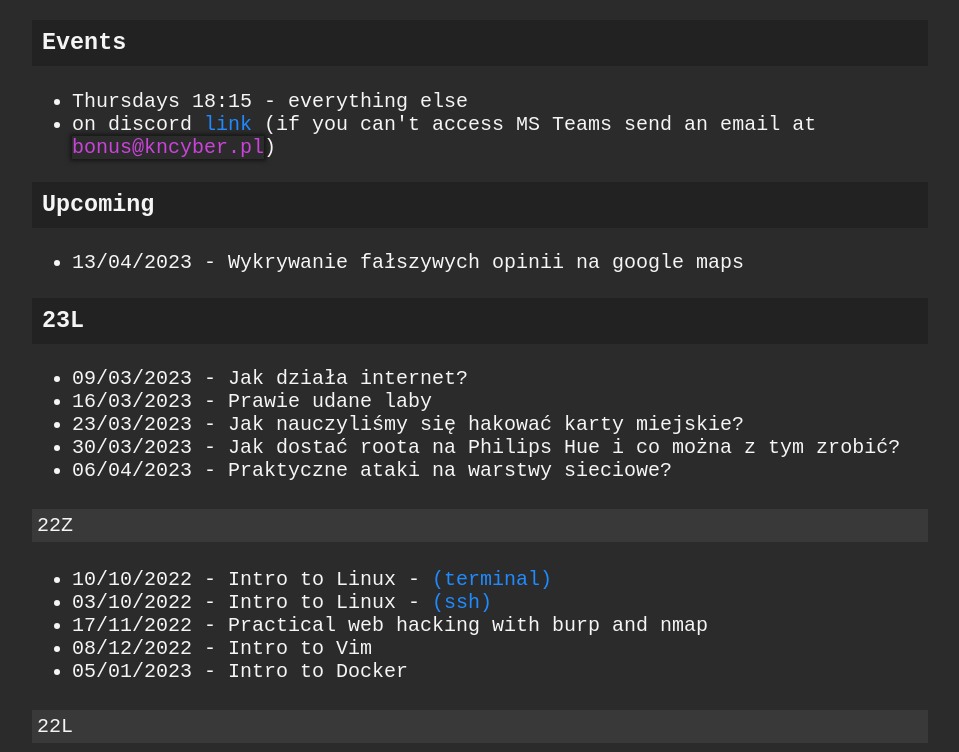
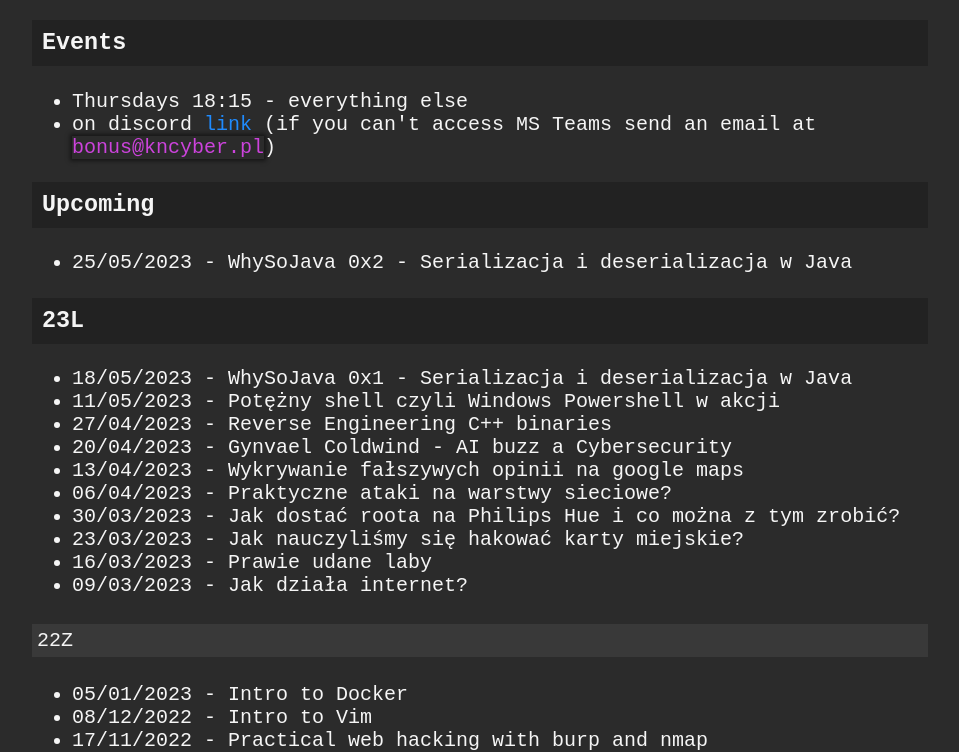
Before and after one commit to KNCyber/kncyber.pl, an Eleventy site: page index.md in a window 1280 px wide. Shown: the part 174-926 px from the top of the page, without its empty margins (160-1119 px from the left). Built offline with nearby package versions, Linux system fonts and the light colour scheme; Eleventy itself is replaced by a stand-in of ours; files that its build step writes are made by us from their sources.

Commit message:
update events page (#7)

```diff
--- a/index.md
+++ b/index.md
@@ -9,23 +9,28 @@ layout: "layouts/post.njk"
 
 ### Upcoming
 
-- 13/04/2023 - Wykrywanie fałszywych opinii na google maps
+- 25/05/2023 - WhySoJava 0x2 - Serializacja i deserializacja w Java
 
 ### 23L
 
+- 18/05/2023 - WhySoJava 0x1 - Serializacja i deserializacja w Java
+- 11/05/2023 - Potężny shell czyli Windows Powershell w akcji
+- 27/04/2023 - Reverse Engineering C++ binaries
+- 20/04/2023 - Gynvael Coldwind - AI buzz a Cybersecurity
+- 13/04/2023 - Wykrywanie fałszywych opinii na google maps
+- 06/04/2023 - Praktyczne ataki na warstwy sieciowe?
+- 30/03/2023 - Jak dostać roota na Philips Hue i co można z tym zrobić?
+- 23/03/2023 - Jak nauczyliśmy się hakować karty miejskie?
+- 16/03/2023 - Prawie udane laby
 - 09/03/2023 - Jak działa internet?
-- 16/03/2023 - Prawie udane laby
-- 23/03/2023 - Jak nauczyliśmy się hakować karty miejskie?
-- 30/03/2023 - Jak dostać roota na Philips Hue i co można z tym zrobić?
-- 06/04/2023 - Praktyczne ataki na warstwy sieciowe?
 
 #### 22Z
 
+- 05/01/2023 - Intro to Docker
+- 08/12/2022 - Intro to Vim
+- 17/11/2022 - Practical web hacking with burp and nmap
 - 10/10/2022 - Intro to Linux - [(terminal)](https://docs.google.com/presentation/d/1lUJG3ZeYpzkbV2AIr3Tb9Pf5dpYz7MOxmmbHANYckP4/edit?usp=sharing)
 - 03/10/2022 - Intro to Linux - [(ssh)](https://docs.google.com/presentation/d/17pdNQ7bMUJpsCE73hYcIy1UXxaqCriwTTp2xZXhgFR8/edit?usp=sharing)
-- 17/11/2022 - Practical web hacking with burp and nmap
-- 08/12/2022 - Intro to Vim
-- 05/01/2023 - Intro to Docker
 
 #### 22L
 
@@ -37,10 +42,10 @@ layout: "layouts/post.njk"
 #### 21Z
 
 - 13/01/2021 - Automating clusters of servers with ansible
+- 21/12/2021 - Christmas hacking CTF + presentation form [billtech](https://billtech.pl)
+- 16/12/2021 - Having fun with Log4J - how to hack the internet
+- 18/11/2021 - AW CTF writeups
 - 04/11/2021 - Introduction to Science Club
-- 18/11/2021 - AW CTF writeups
-- 16/12/2021 - Having fun with Log4J - how to hack the internet
-- 21/12/2021 - Christmas hacking CTF + presentation form [billtech](https://billtech.pl)
 
 #### 21L
 
```
